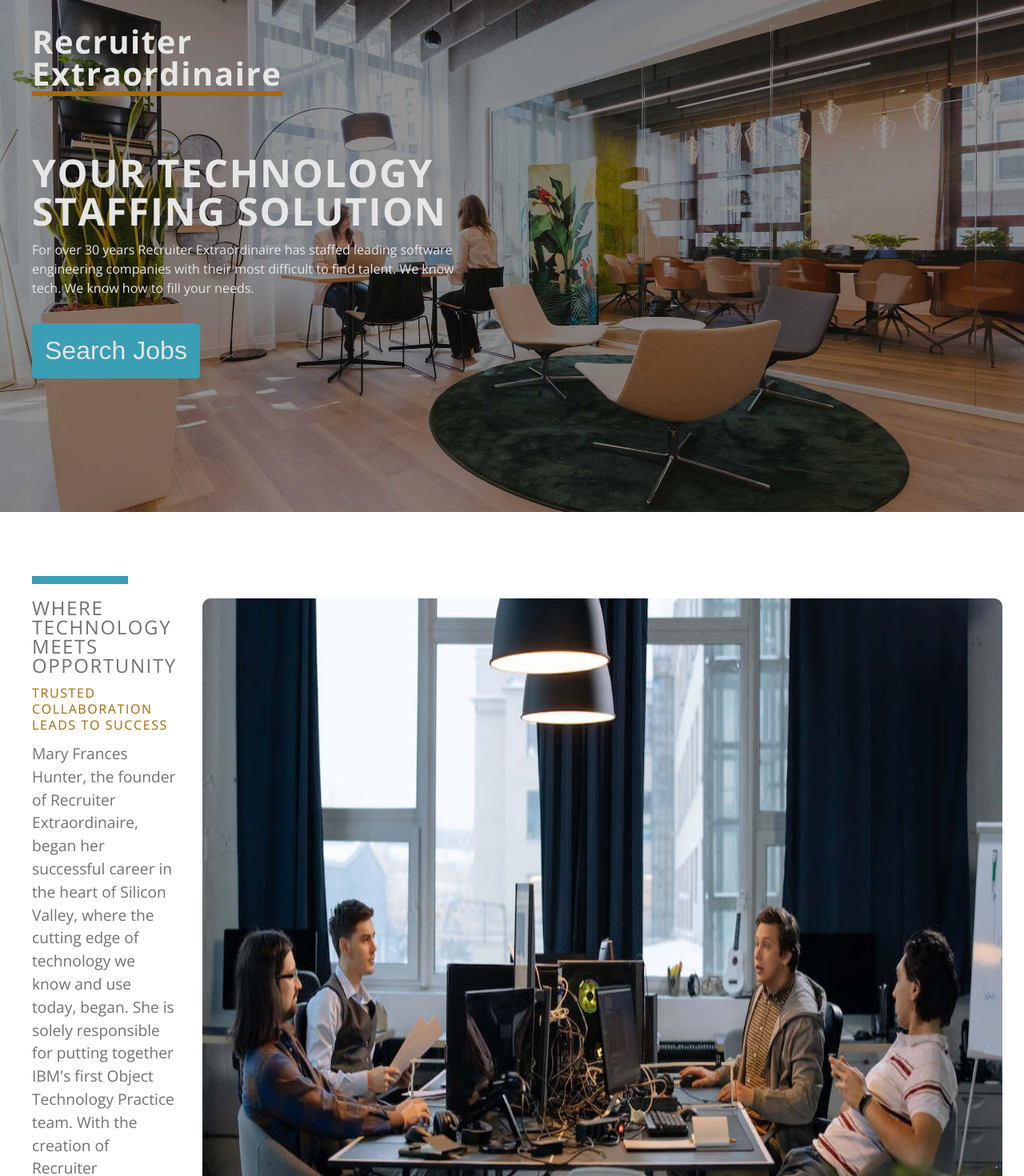
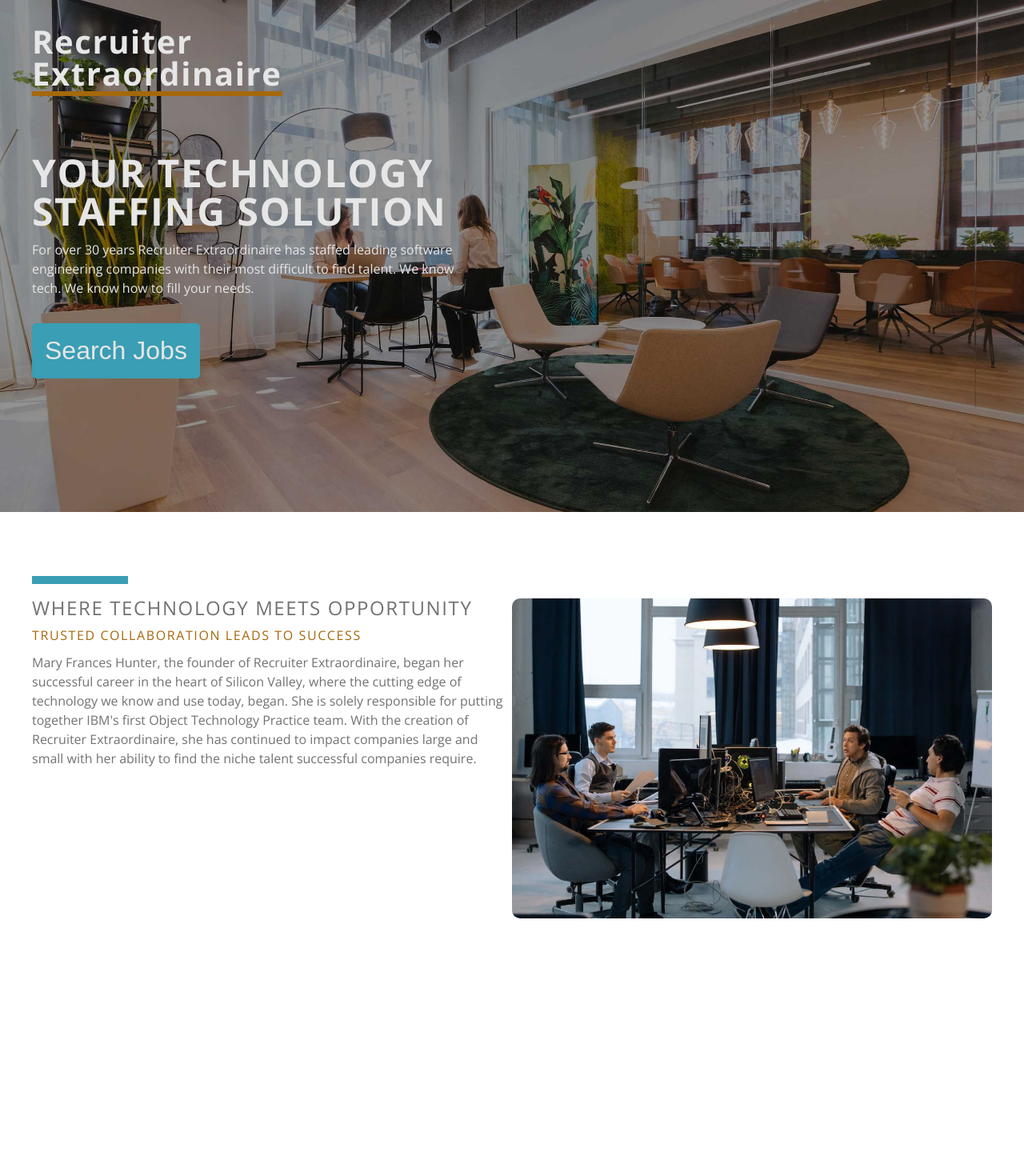
Before and after one commit to pdxdave/recruiter_extraordinaire_web, a React (Vite) app: page / in a window 1280 px wide. Shown: the top 1470 px of the page at 80% size. After the commit the page ends 1228 px from the top, so only its background shows below. Built offline with nearby package versions, Linux system fonts and the light colour scheme.

Commit message:
about css

```diff
--- a/src/components/About.jsx
+++ b/src/components/About.jsx
@@ -31,8 +31,8 @@
     margin: 5em auto;
 
     .about_container {
-      display: flex;
-      flex-direction: column;
+      display: grid;
+      grid-template-columns: 1fr 1fr;
     }
 
     .bar {
@@ -55,36 +55,13 @@
         color: var(--clr-gray-text);
     }
 
-    /* .about_container {
-        display: flex;
-        flex-direction: row;
-        flex-wrap: wrap;
-    } */
     img {
-        /* flex: 1; */
         width: 100%;
         border-radius: 10px;
     }
-    .about_content {
-        flex: 1;
-        padding-right: 2em;
-    }
 
-    @media (min-width: 1130px){
-        .about_container {
-            flex-direction: row;
-        }
-        p {
-            font-size: 1.2rem;
-        }
-        .about_content {
-            padding-bottom: 1em;
-            flex: 1;
-        }
-        img {
-          flex: 1;
-        }
-    }
+
+
 
 `
 export default About
```
